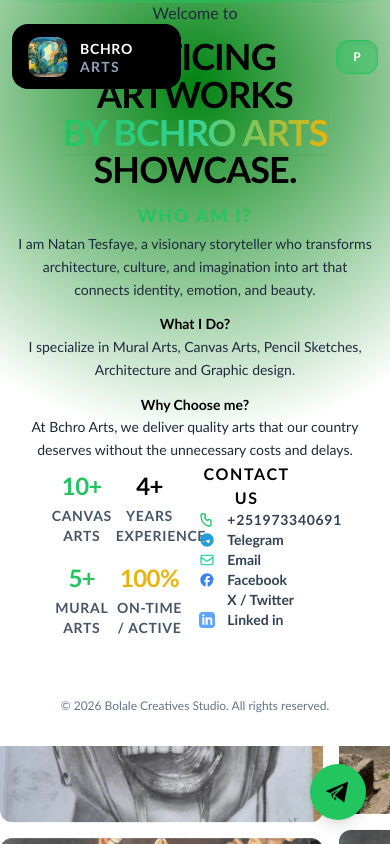
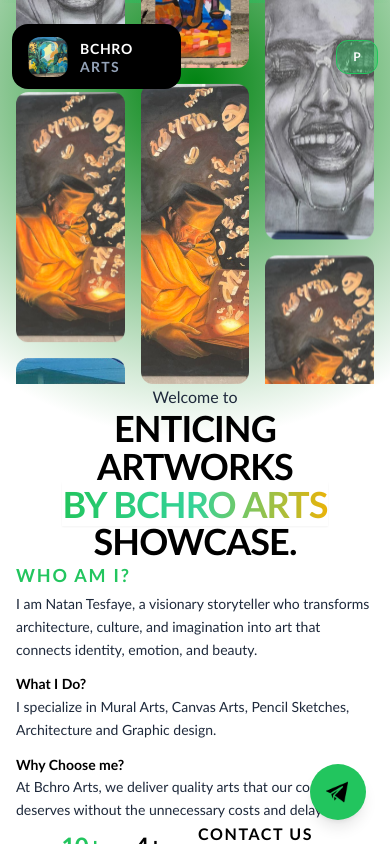
Before and after one commit to bikiyam/bchroart, a plain HTML site: page index.html in a window 390 px wide. Drawn offline with nearby package versions, Linux system fonts and the light colour scheme.

Commit message:
Responsiveness Done.

```diff
--- a/index.html
+++ b/index.html
@@ -199,7 +199,59 @@
     <!-- HERO SECTION -->
     <section class="fixed w-screen lg:flex lg:flex-row gap-12 items-center h-screen">
 
-        <div class="space-y-3 text-center lg:text-left relative z-10 px-4 animate-[slideUp_1.2s_ease-out] max-w-[800px] mx-auto mt-auto pb-8 ">
+        <div class="block lg:hidden">
+                <div class="relative h-96 overflow-hidden grid grid-cols-3 gap-4 mx-4">
+                    <!-- Column 1 -->
+                    <div class="flex flex-col gap-4 animate-scroll-up max-w-[200px]">
+                        <img src="assets/IMG_20261024_083202_069.jpg" class="w-full h-[250px] object-cover rounded-xl shrink-0">
+                        <img src="assets/IMG_20261024_083227_038.jpg" class="w-full h-[300px] object-cover rounded-xl shrink-0">
+                        <img src="assets/IMG_20261024_083227_092.jpg" class="w-full h-[250px] object-cover rounded-xl shrink-0">
+                        <img src="assets/IMG_20261024_083202_069.jpg" class="w-full h-[250px] object-cover rounded-xl shrink-0">
+                        <img src="assets/IMG_20261024_083227_038.jpg" class="w-full h-[300px] object-cover rounded-xl shrink-0">
+                        <img src="assets/IMG_20261024_083253_685.jpg" class="w-full h-[250px] object-cover rounded-xl shrink-0">
+                        <img src="assets/IMG_20261024_083202_069.jpg" class="w-full h-[250px] object-cover rounded-xl shrink-0">
+                        <img src="assets/IMG_20261024_083227_038.jpg" class="w-full h-[300px] object-cover rounded-xl shrink-0">
+                        <img src="assets/IMG_20261024_083227_092.jpg" class="w-full h-[250px] object-cover rounded-xl shrink-0">
+                        <img src="assets/IMG_20261024_083202_069.jpg" class="w-full h-[250px] object-cover rounded-xl shrink-0">
+                        <img src="assets/IMG_20261024_083227_038.jpg" class="w-full h-[300px] object-cover rounded-xl shrink-0">
+                        <img src="assets/IMG_20261024_083253_685.jpg" class="w-full h-[250px] object-cover rounded-xl shrink-0">
+                    </div>
+
+                    <!-- Column 2 -->
+                    <div class="flex flex-col gap-4 animate-scroll-down max-w-[200px]">
+                        <img src="assets/IMG_20261024_083202_069.jpg" class="w-full h-[300px] object-cover rounded-xl shrink-0">
+                        <img src="assets/IMG_20261024_083227_038.jpg" class="w-full h-[250px] object-cover rounded-xl shrink-0">
+                        <img src="assets/IMG_20261024_083253_685.jpg" class="w-full h-[300px] object-cover rounded-xl shrink-0">
+                        <img src="assets/IMG_20261024_083202_069.jpg" class="w-full h-[300px] object-cover rounded-xl shrink-0">
+                        <img src="assets/IMG_20261024_083253_685.jpg" class="w-full h-[250px] object-cover rounded-xl shrink-0">
+                        <img src="assets/IMG_20261024_083227_092.jpg" class="w-full h-[300px] object-cover rounded-xl shrink-0">
+                        <img src="assets/IMG_20261024_083202_069.jpg" class="w-full h-[300px] object-cover rounded-xl shrink-0">
+                        <img src="assets/IMG_20261024_083227_038.jpg" class="w-full h-[250px] object-cover rounded-xl shrink-0">
+                        <img src="assets/IMG_20261024_083253_685.jpg" class="w-full h-[300px] object-cover rounded-xl shrink-0">
+                        <img src="assets/IMG_20261024_083202_069.jpg" class="w-full h-[300px] object-cover rounded-xl shrink-0">
+                        <img src="assets/IMG_20261024_083253_685.jpg" class="w-full h-[250px] object-cover rounded-xl shrink-0">
+                        <img src="assets/IMG_20261024_083227_092.jpg" class="w-full h-[300px] object-cover rounded-xl shrink-0">
+                    </div>
+
+                    <!-- Column 3 -->
+                    <div class="flex flex-col gap-4 animate-scroll-up-slow max-w-[200px]">
+                        <img src="assets/IMG_20261024_083253_685.jpg" class="w-full h-[250px] object-cover rounded-xl shrink-0">
+                        <img src="assets/IMG_20261024_083227_038.jpg" class="w-full h-[300px] object-cover rounded-xl shrink-0">
+                        <img src="assets/IMG_20261024_083227_092.jpg" class="w-full h-[250px] object-cover rounded-xl shrink-0">
+                        <img src="assets/IMG_20261024_083227_092.jpg" class="w-full h-[250px] object-cover rounded-xl shrink-0">
+                        <img src="assets/IMG_20261024_083253_685.jpg" class="w-full h-[300px] object-cover rounded-xl shrink-0">
+                        <img src="assets/IMG_20261024_083227_038.jpg" class="w-full h-[250px] object-cover rounded-xl shrink-0">
+                        <img src="assets/IMG_20261024_083253_685.jpg" class="w-full h-[250px] object-cover rounded-xl shrink-0">
+                        <img src="assets/IMG_20261024_083227_038.jpg" class="w-full h-[300px] object-cover rounded-xl shrink-0">
+                        <img src="assets/IMG_20261024_083227_092.jpg" class="w-full h-[250px] object-cover rounded-xl shrink-0">
+                        <img src="assets/IMG_20261024_083227_092.jpg" class="w-full h-[250px] object-cover rounded-xl shrink-0">
+                        <img src="assets/IMG_20261024_083253_685.jpg" class="w-full h-[300px] object-cover rounded-xl shrink-0">
+                        <img src="assets/IMG_20261024_083227_038.jpg" class="w-full h-[250px] object-cover rounded-xl shrink-0">
+                    </div>
+
+                </div>
+            </div>
+        <div class="text-center lg:text-left relative z-10 px-4 animate-[slideUp_1.2s_ease-out] max-w-[800px] mx-auto mt-auto pb-8 ">
 
             <p class="text-base sm:text-lg text-slate-800 font-medium max-w-4xl mx-auto leading-relaxed">
                 Welcome to
@@ -214,7 +266,7 @@
                 Showcase.
             </h1>
 
-            <div>
+            <div class="text-left">
                 <p class="text-slate-800 text-sm leading-relaxed">
                     <span class="text-brandGreen text-lg font-black uppercase tracking-widest block mb-1">Who Am I?</span>
                     I am Natan Tesfaye, a visionary storyteller who transforms architecture, culture, and imagination into art that connects identity, emotion, and beauty.
@@ -236,24 +288,24 @@
                         <div class="grid grid-cols-2 lg:grid-cols-2 text-center overflow-x-none mb-6">
                             <div class="space-y-1 py-2 lg:border-none">
                                 <p class="text-2xl md:text-3xl font-black text-brandGreen tracking-tight">10+</p>
-                                <p class="text-sm text-slate-600 font-bold uppercase tracking-wider">Canvas Arts</p>
+                                <p class="lg:text-sm text-[12px] text-slate-600 font-black uppercase tracking-wider">Canvas Arts</p>
                             </div>
                             <div class="space-y-1 py-2 lg:border-none">
                                 <p class="text-2xl md:text-3xl font-black text-black tracking-tight">4+</p>
-                                <p class="text-sm text-slate-600 font-bold uppercase tracking-wider">Years Experience</p>
+                                <p class="lg:text-sm text-[12px] text-slate-600 font-black uppercase tracking-wider">Years Experience</p>
                             </div>
                             <div class="space-y-1 py-2">
                                 <p class="text-2xl md:text-3xl font-black text-brandGreen tracking-tight">5+</p>
-                                <p class="text-sm text-slate-600 font-bold uppercase tracking-wider">Mural Arts</p>
+                                <p class="lg:text-sm text-[12px] text-slate-600 font-black uppercase tracking-wider">Mural Arts</p>
                             </div>
                             <div class="space-y-1 py-2">
                                 <p class="text-2xl md:text-3xl font-black text-brandYellow tracking-tight">100%</p>
-                                <p class="text-sm text-slate-600 font-bold uppercase tracking-wider">On-time / Active</p>
+                                <p class="lg:text-sm text-[12px] text-slate-600 font-black uppercase tracking-wider">On-time / Active</p>
                             </div>
                         </div>
                     </div>
                     <div>
-                        <h4 class="text-md font-extrabold font-black text-black tracking-widest uppercase mr-12">
+                        <h4 class="text-md font-extrabold font-black text-black tracking-widest uppercase mr-12 w-full">
                             Contact Us
                         </h4>
                         <ul class="gap-1.5 text-sm font-semibold text-slate-700">
@@ -262,7 +314,10 @@
                                 <svg class="w-4 h-4 text-brandGreen flex-shrink-0" fill="none" stroke="currentColor" stroke-width="2" viewBox="0 0 24 24">
                                     <path stroke-linecap="round" stroke-linejoin="round" d="M3 5a2 2 0 012-2h3.28a1 1 0 01.94.725l.548 2.2a1 1 0 01-.321.988l-1.305.98a10.582 10.582 0 004.872 4.872l.98-1.305a1 1 0 01.988-.321l2.2.548a1 1 0 01.725.94V19a2 2 0 01-2 2h-1C9.716 21 3 14.284 3 6V5z"/>
                                 </svg>
-                                <a href="tel:+251973340691" class="font-bold tracking-wider hover:text-brandGreen">+251973340691</a>
+                                <div>
+                                    <a href="tel:+251982413212" class="font-bold tracking-wider hover:text-brandGreen">+251982413212</a>
+                                    <a href="tel:+251704535967" class="font-bold tracking-wider hover:text-brandGreen">+251704535967</a>
+                                </div>
                             </li>
                             <li class="flex items-center gap-3 hover:text-brandGreen transition-colors">
                                 <!-- Telegram Icon -->
@@ -304,10 +359,11 @@
 
                     </div>
                 </div>
-                <footer class="w-full text-center text-xs text-slate-500 pt-4">
+                <footer class="w-full text-center text-xs text-slate-500 pt-4 pb-4">
                     <p>&copy; 2026 Bolale Creatives Studio. All rights reserved.</p>
                 </footer>
             </div>
+            <div class="hidden lg:block">
                 <div class="relative h-screen w-[1000px] overflow-hidden grid grid-cols-3 gap-4">
                     <!-- Column 1 -->
                     <div class="flex flex-col gap-4 animate-scroll-up">
@@ -358,7 +414,7 @@
                     </div>
 
                 </div>
-
+            </div>
         </div>
     </section>
 
```
Lines whose indentation alone changed are shown as unchanged.
